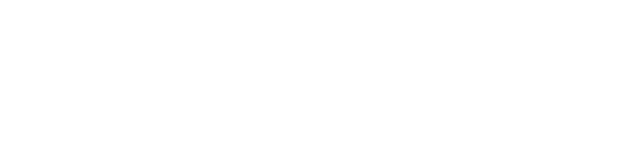
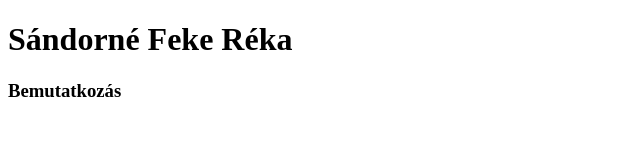
Before and after one commit to sandornefr/9.C_2.cs_web, a plain HTML site: page index.html in a window 1280 px wide. Shown: the whole page, without its empty margins (0-640 px from the left). Drawn offline with Linux system fonts and the light colour scheme.

Commit message:
címsorok

```diff
--- a/index.html
+++ b/index.html
@@ -6,6 +6,8 @@
     <title>Document</title>
 </head>
 <body>
+    <h1>Sándorné Feke Réka</h1>
+    <h3>Bemutatkozás</h3>
 
 </body>
 </html>
```
